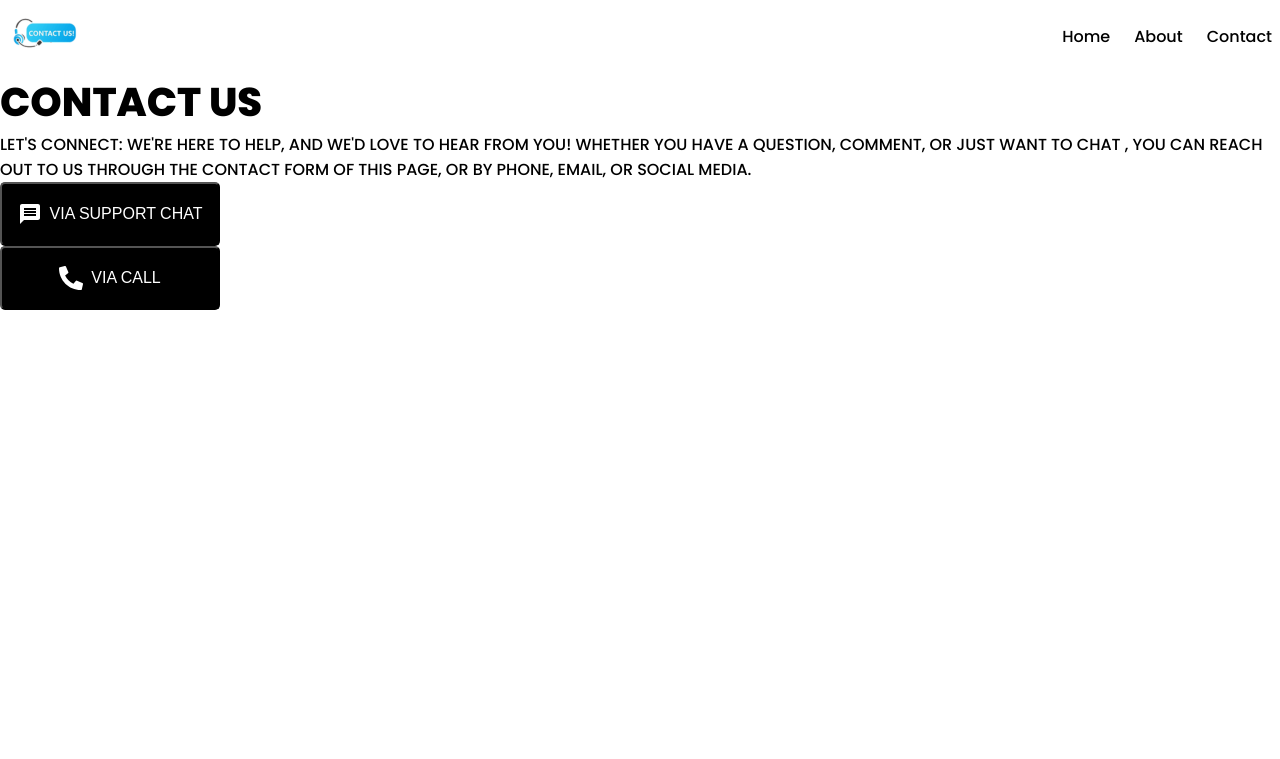
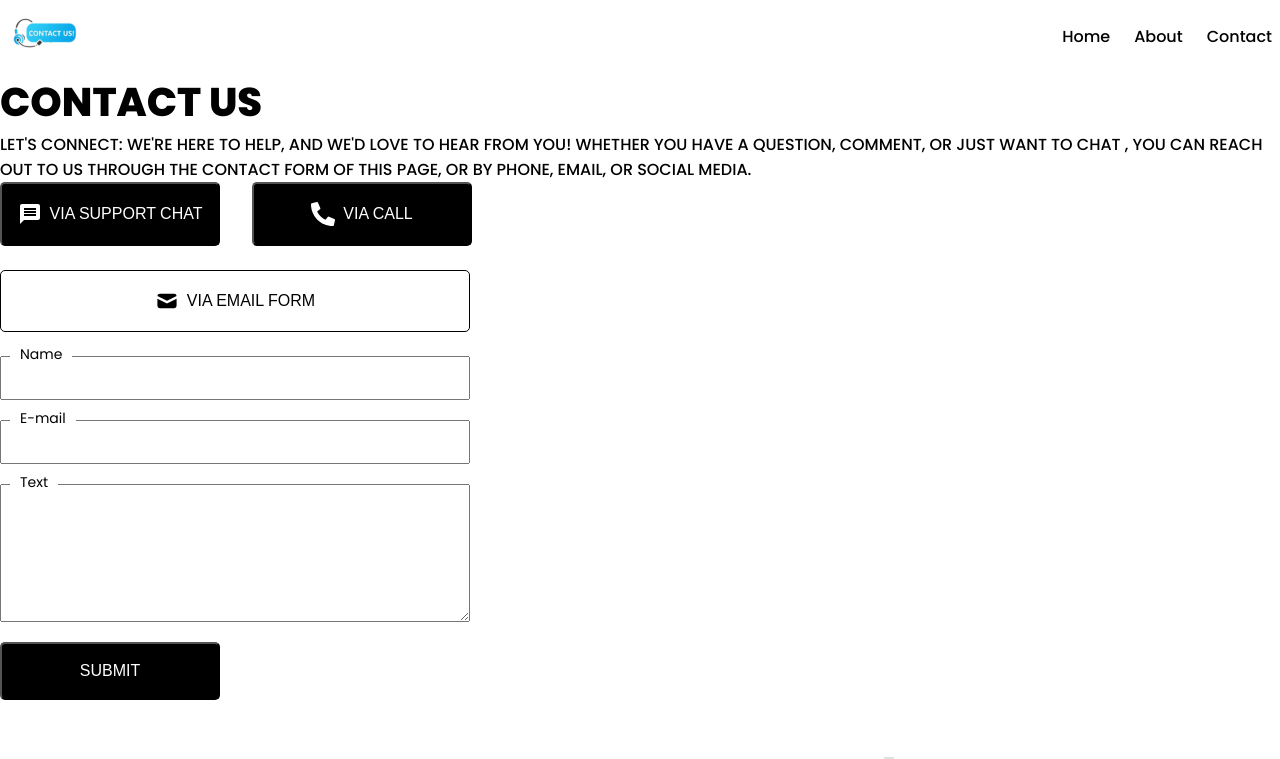
Before and after one commit to killshotroxs/contact-us, a React (Vite) app: page / in a window 1280 px wide. Shown: the top 759 px of the page. Built offline with nearby package versions, Linux system fonts and the light colour scheme.

Commit message:
image alignment remaining

```diff
--- a/src/components/Button/Button.jsx
+++ b/src/components/Button/Button.jsx
@@ -1,12 +1,13 @@
 /* eslint-disable react/prop-types */
 import "./button.component.scss";
 
+const Button = (props) => {
+  const { isOutline, text, icon } = props;
 
-const Button = (props) => {
   return (
-    <button className="primary-btn">
-      {props.icon}
-      {props.text}
+    <button className={`${isOutline ? "outline-btn" : ""} primary-btn `}>
+      {icon}
+      {text}
     </button>
   );
 };
--- a/src/components/Button/button.component.scss
+++ b/src/components/Button/button.component.scss
@@ -1,8 +1,22 @@
-.primary-btn{
-
+.primary-btn {
   padding: 18px 10px;
   background-color: black;
   color: white;
+  border-radius: 5px;
+  display: flex;
+  flex-direction: row;
+  align-items: center;
+  gap: 8px;
+  min-width: 220px;
+  font-size: 16px;
+  justify-content: center;
+  cursor: pointer;
+}
+
+.outline-btn {
+  padding: 18px 10px;
+  border: 1px solid black;
+  color: black;
   border-radius: 5px;
   display: flex;
   align-items: center;
@@ -10,6 +24,7 @@
   min-width: 220px;
   font-size: 16px;
   justify-content: center;
+  background-color: white;
+  width: 470px;
   cursor: pointer;
-
 }
--- a/src/components/ContactForm/ContactForm.component.scss
+++ b/src/components/ContactForm/ContactForm.component.scss
@@ -1,5 +1,60 @@
 container{
-    display: flex;
+    display: grid;
+    grid-template-rows: 1fr 1fr;
+    grid-template-columns: 1fr 1fr;
     max-width: 1000px;
     margin: 0 auto;
 }
+
+.top-btn {
+    display: flex;
+    gap: 32px;
+  }
+
+  .contact-form {
+    display: flex;
+    flex-direction: column;
+    gap: 24px;
+    height: 540px;
+    width: 470px;
+  }
+  .contact-form form {
+    display: flex;
+    gap: 20px;
+    padding-bottom: 20px;
+    flex-direction: column;
+  }
+  .form-control {
+    display: flex;
+    flex-direction: column;
+    width: 470px;
+    position: relative;
+  }
+  .form-control input {
+    height: 40px;
+    padding: 0 8px;
+  }
+  .form-control textarea {
+    padding: 8px;
+  }
+
+  .form-control label {
+    font-size: 14px;
+    position: absolute;
+    top: -12px;
+    left: 10px;
+    background-color: white;
+    padding: 0 10px;
+  }
+
+  .contact-image {
+    flex: 1; /* Let the image take available space */
+    display: flex;
+    justify-content: flex-end; /* Align the image to the right */
+    align-items: center; /* Vertically center the image */
+  }
+
+  .contact-image img {
+    max-width: 100%; /* Ensure the image doesn't exceed its container */
+    max-height: 100%;
+  }
--- a/src/components/ContactForm/ContactForm.jsx
+++ b/src/components/ContactForm/ContactForm.jsx
@@ -2,6 +2,8 @@ import { MdMessage } from "react-icons/md";
 import Button from "../Button/Button";
 import "./ContactForm.component.scss";
 import { FaPhoneAlt } from "react-icons/fa";
+import { HiMail } from "react-icons/hi";
+import CONIMAGE from "../../../public/images/contact.svg"
 
 const ContactForm = () => {
   return (
@@ -14,7 +16,37 @@ const ContactForm = () => {
           />
           <Button text="VIA CALL" icon={<FaPhoneAlt fontSize="24px" />} />
         </div>
+        <Button
+          isOutline={true}
+          text="VIA EMAIL FORM"
+          icon={<HiMail fontSize="24px" />}
+        />
+
+        <form>
+          <div className="form-control">
+            <label htmlFor="name">Name</label>
+            <input type="text" name="name" />
+          </div>
+
+          <div className="form-control">
+            <label htmlFor="name">E-mail</label>
+            <input type="email" name="email" />
+          </div>
+
+          <div className="form-control">
+            <label htmlFor="name">Text</label>
+            <textarea type="textarea" rows="8" name="Text" />
+          </div>
+          <div>
+            <Button text="SUBMIT" />
+          </div>
+        </form>
       </div>
+
+      <div className="contact-image">
+        <img src={CONIMAGE} alt="contact image" />
+      </div>
+
     </section>
   );
 };
--- a/src/components/navigation/Navigation.jsx
+++ b/src/components/navigation/Navigation.jsx
@@ -1,10 +1,11 @@
 import "./navigation.component.scss";
+import LOGO from "../../../public/images/logo.png"
 
 const Navigation = () => {
   return (
     <nav className="navigation container">
       <div className="logo">
-        <img src="../../../public/images/logo.png" />
+        <img src={LOGO}/>
       </div>
       <ul>
         <li>Home</li>
```
Lines whose indentation alone changed are shown as unchanged.
